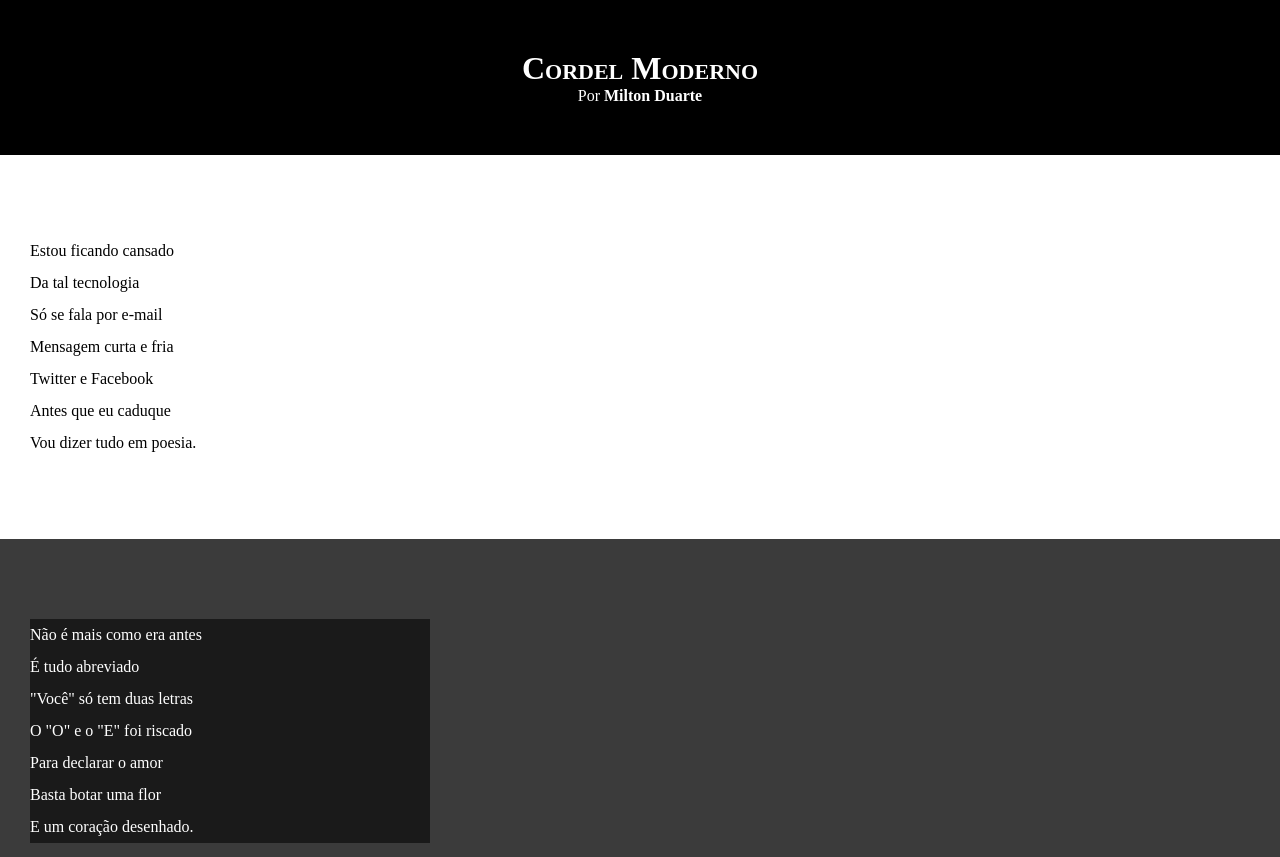
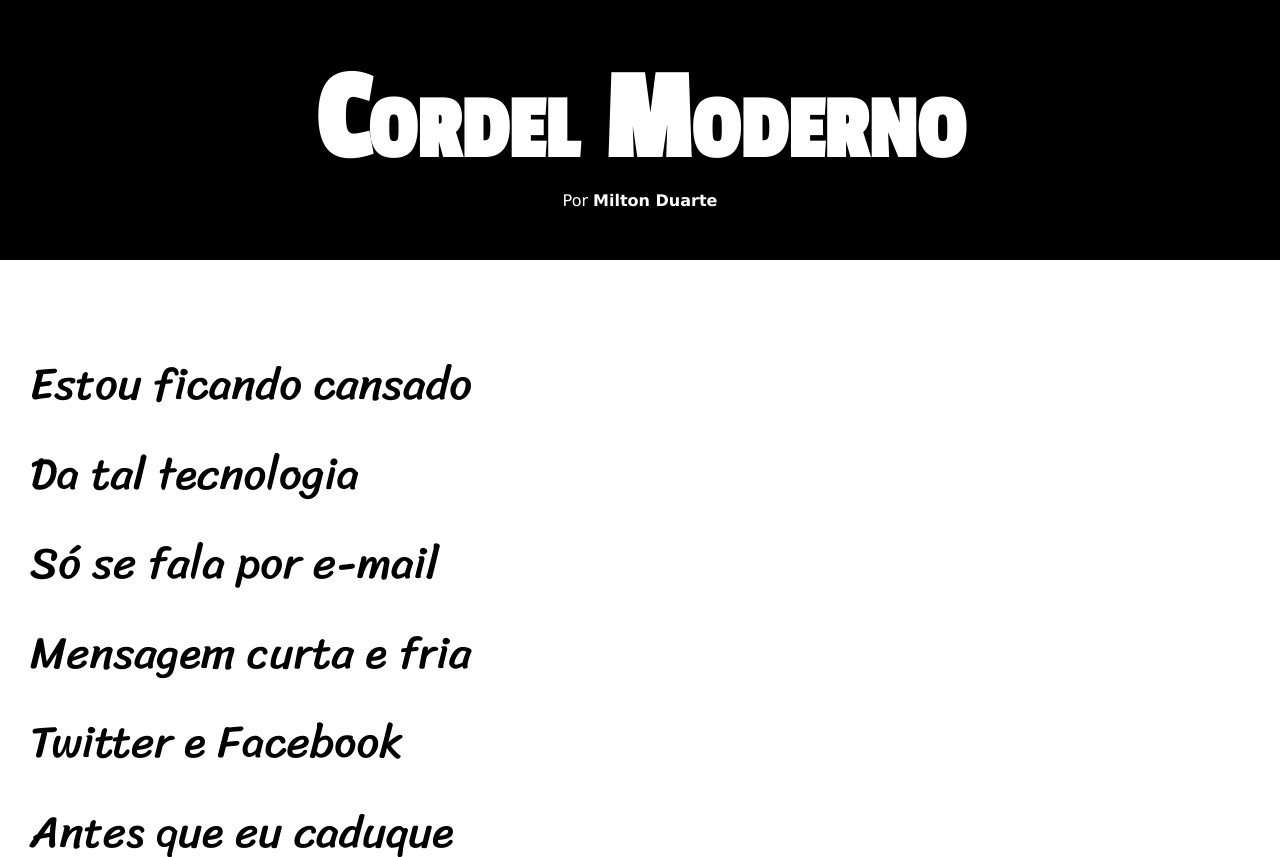
Before and after one commit to Yg0rAndrade/Html-5, a plain HTML site: page CVM2/desafio012/index.html in a window 1280 px wide. Shown: the top 857 px of the page. Drawn offline with Linux system fonts and the light colour scheme.

Commit message:
atualizaçao de estilo

```diff
--- a/CVM2/desafio012/estilo/style.css
+++ b/CVM2/desafio012/estilo/style.css
@@ -1,11 +1,22 @@
 @charset "UTF=-8";
 
+@import url('https://fonts.googleapis.com/css2?family=Passion+One&display=swap');
+@import url('https://fonts.googleapis.com/css2?family=Sriracha&display=swap');
+
+
+:root{
+    --font1:  Verdana, Geneva, Tahoma, sans-serif;
+    --font3: 'Sriracha', cursive;
+    --font2: 'Passion One', sans-serif;
+}
 *{
+
     margin: 0;
     padding: 0;
 }
 
 html body{
+    font-family: var(--font1);
     min-height: 100vh;
     background-color: darkgray;
 }
@@ -15,9 +26,10 @@ header{
     text-align: center;
 }
 header > h1 {
+    font-family: var(--font2);
     padding-top: 50px;
     font-variant: small-caps;
-
+    font-size: 10vw;
 }
 header > p {
     padding-bottom: 50px;
@@ -35,6 +47,8 @@ section{
     line-height: 2em;
     padding-top: 10vh;
     padding-bottom:10vh ;
+    font-family: var(--font3);
+    font-size: 3.5vw;
 }
 section.normal{
     background-color: white;
@@ -46,8 +60,9 @@ section.imagem{
     color: white;
 }
 section.imagem > p {
+display: inline-block;
 background-color: rgba(0, 0, 0, 0.551);
-width: 400px;
+padding: 5px;
 }
 
 
```
Also changed, not shown: CVM2/desafio012/index.html (+1 -1 lines).
